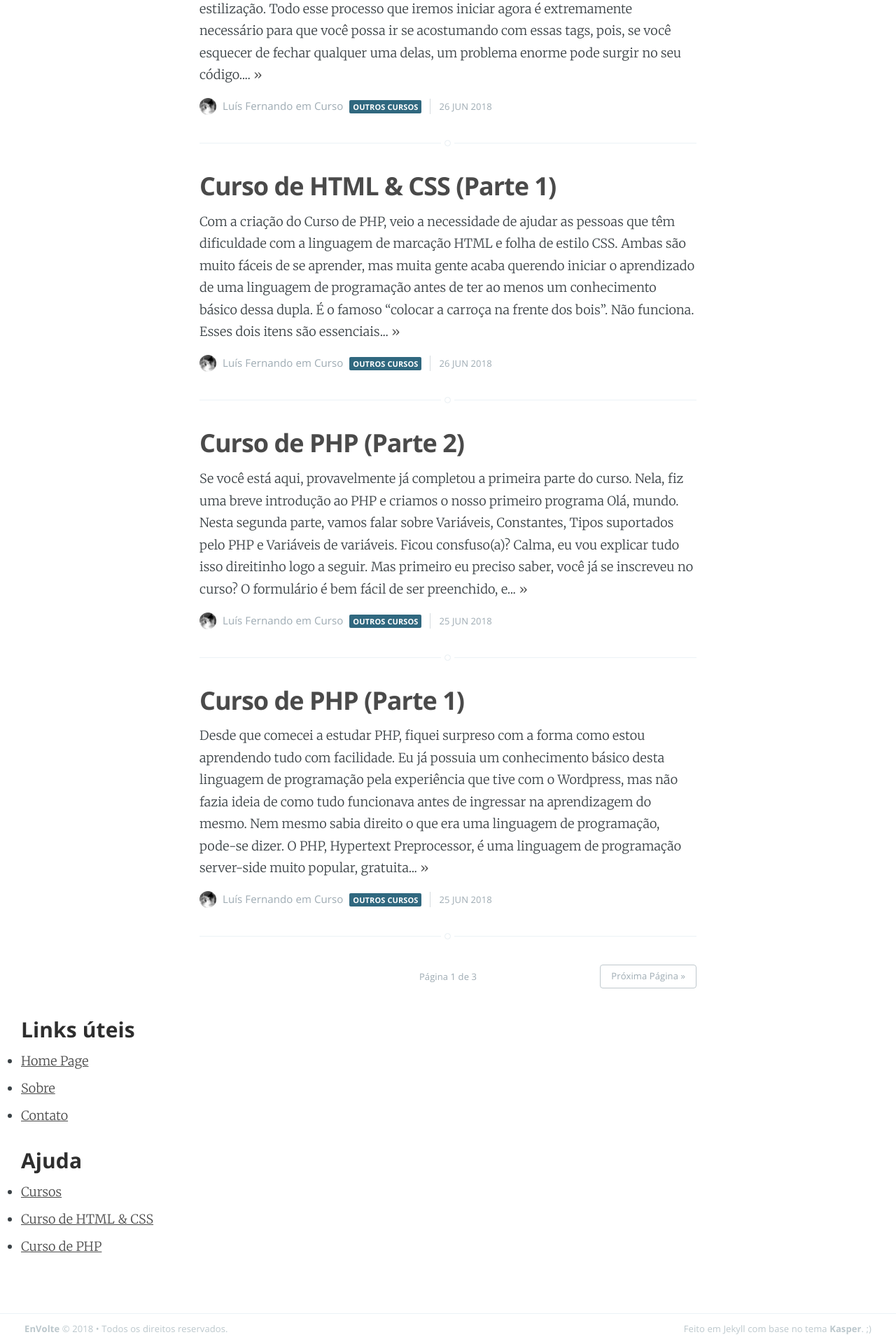
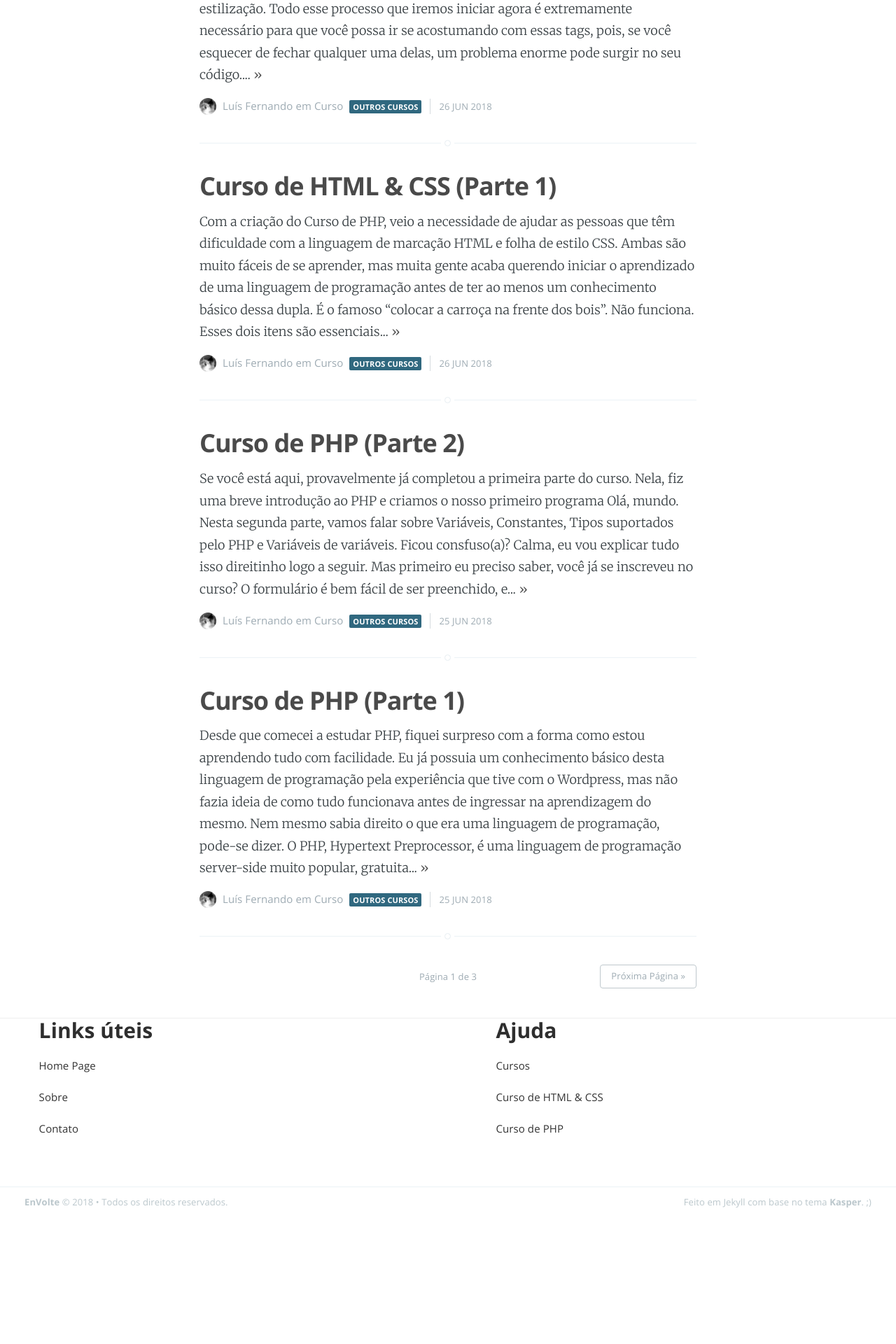
Before and after one commit to EnVolte/envolte.github.io, a Jekyll site: the page built from index.html, in a window 1280 px wide. Shown: the part 1312-3232 px from the top of the page at 70% size. Built offline with Jekyll 4.4.1, drawn with Linux system fonts in a browser that asks for light colours; the list of posts is cut into pages by our own code; after the commit the page ends 3051 px from its top, so only the background shows below that.

Commit message:
Update screen.css

```diff
--- a/assets/css/screen.css
+++ b/assets/css/screen.css
@@ -1797,3 +1797,12 @@ button#show:hover, button#show:focus {width: 75px; color: #fff; background: #306
 button#hide {border-radius: 20px; outline: none; font-weight: normal; color: #fff; background: transparent; border: none; font-size: 20px; position: absolute; right: 10px; cursor: pointer;}
 
 div#titulo {max-width: 76%; margin-left: auto; margin-right: auto; border: 1px solid rgba(0,0,0,0.4); font-family: Open Sans; color: #fff; background: #30687f; border-radius: 2px; text-transform: uppercase; font-weight: bold; font-size: 13px; padding: 1px 0px; overflow: hidden; margin-top: 50px;}
+
+
+footer#baixo {width: 100%; border-top: 1px solid #eee; background: #fff; height: 160px; position: relative;}
+footer#baixo ul {line-height: 1.7em;}
+footer#baixo ul h3 {font-family: ; margin-bottom: 10px;}
+footer#baixo ul li {float: left; width: 100%; list-style: none;}
+footer#baixo ul li a {color: #333; font-family: Open Sans; font-size: 15px; text-decoration: none;}
+footer#baixo .alignleft {width: 45%; float: left; margin-left: 2%;}
+footer#baixo .alignright {width: 45%; float: right; margin-right: 2%;}
```
